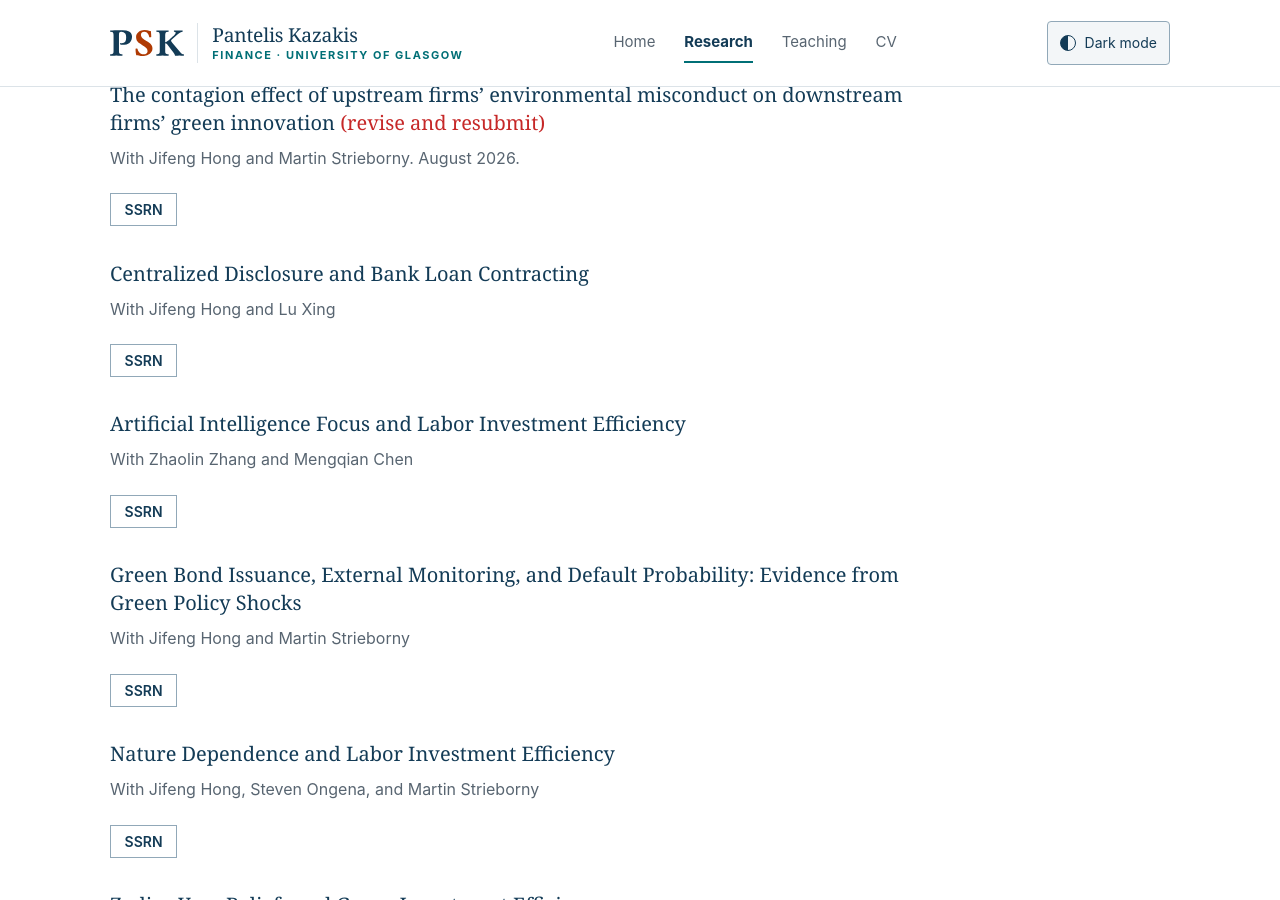
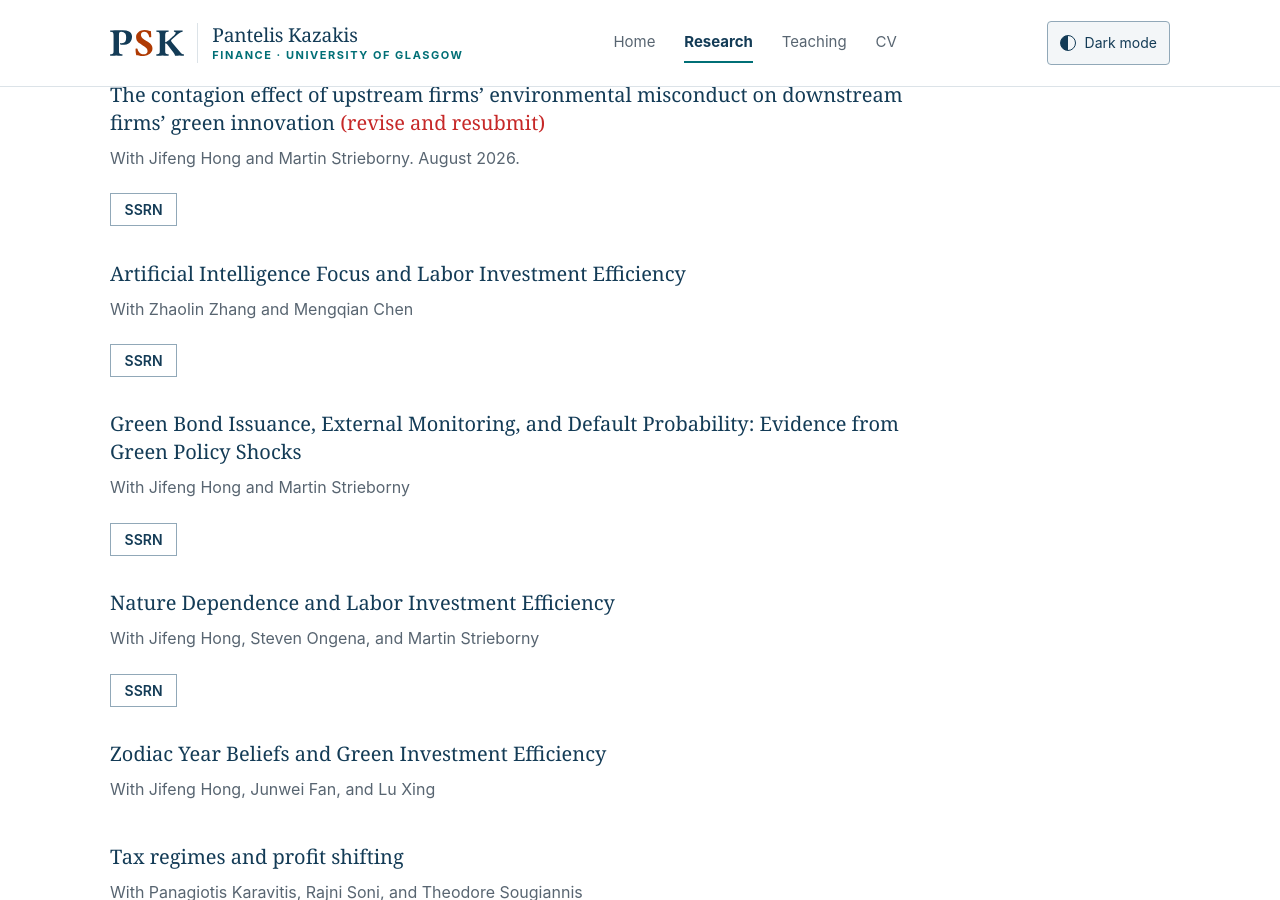
Before and after one commit to panteliskazakis/panteliskazakis.github.io, a Jekyll site: the page built from research.md, in a window 1280 px wide and 900 px high, scrolled down 2395 px. Built offline with Jekyll 4.4.1, drawn with Linux system fonts in a browser that asks for light colours.

Commit message:
Add files via upload

```diff
--- a/research.md
+++ b/research.md
@@ -89,10 +89,6 @@ With Jifeng Hong and Martin Strieborny. August 2026.
 
 <a class="paper-button" href="https://papers.ssrn.com/sol3/papers.cfm?abstract_id=5029125" aria-label="Read The contagion effect of upstream firms’ environmental misconduct on downstream firms’ green innovation on SSRN">SSRN</a>
 
-### Centralized Disclosure and Bank Loan Contracting
-With Jifeng Hong and Lu Xing
-
-<a class="paper-button" href="https://papers.ssrn.com/sol3/papers.cfm?abstract_id=7733578" aria-label="Read Centralized Disclosure and Bank Loan Contracting on SSRN">SSRN</a>
 
 ### Artificial Intelligence Focus and Labor Investment Efficiency
 With Zhaolin Zhang and Mengqian Chen
```
